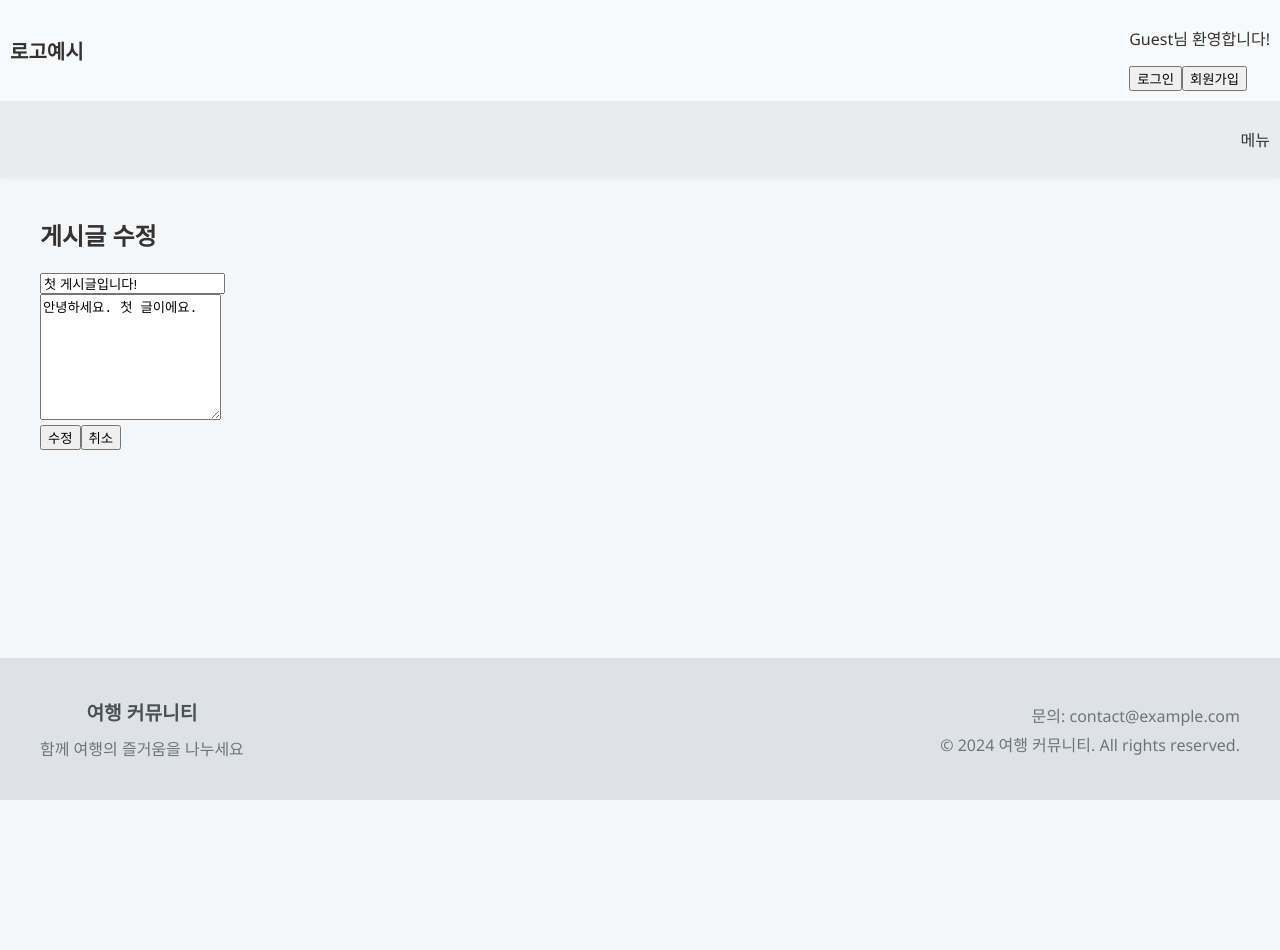
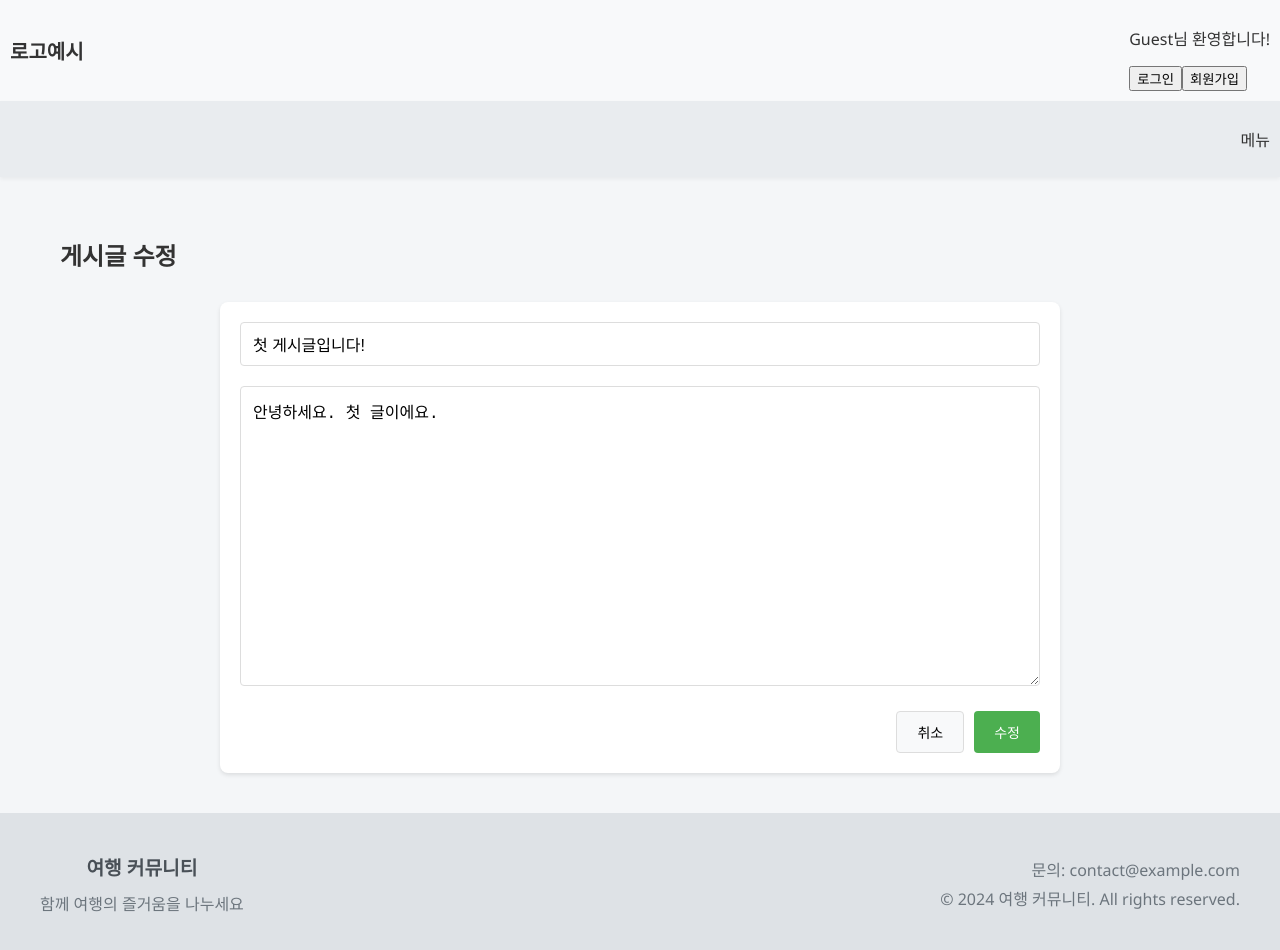
Before and after one commit to 6ReactTeamproject/test, a React (Vite) app: page /edit/1 in a window 1280 px wide. Shown: the top 950 px of the page. Before the commit the page ends 800 px from the top, so only its background shows below. Built offline with nearby package versions, Linux system fonts and the light colour scheme; data requests are answered from the project's data file.

Commit message:
게시글 수정/삭제 css

```diff
--- a/db.json
+++ b/db.json
@@ -19,7 +19,7 @@
       "authorId": "4",
       "name": "김성민",
       "profileImage": "사진링크",
-      "introduction": "추가설명"
+      "introduction": "추가설명ㅠㅘㅏ"
     },
     {
       "id": "4",
@@ -104,7 +104,7 @@
       "title": "첫 게시글입니다!",
       "content": "안녕하세요. 첫 글이에요.",
       "createdAt": "2025-05-22",
-      "views": 83
+      "views": 87
     },
     {
       "id": "2",
@@ -120,7 +120,7 @@
       "title": "안녕하세요",
       "content": "처음 달아봐요",
       "createdAt": "2025-05-23",
-      "views": 6
+      "views": 8
     },
     {
       "id": "4",
@@ -144,7 +144,7 @@
       "title": "김성민",
       "content": "김성민",
       "createdAt": "2025-05-23",
-      "views": 3
+      "views": 5
     },
     {
       "id": "1748340648348",
@@ -201,10 +201,11 @@
       "postId": 1,
       "userId": 4,
       "text": "축하드립니다!",
-      "likes": 3,
+      "likes": 4,
       "createdAt": "2025-05-22",
       "likedUserIds": [
-        "1"
+        "1",
+        "4"
       ]
     },
     {
@@ -287,9 +288,22 @@
       "userId": "1",
       "text": "sasdfadsf",
       "createdAt": "2025-06-03T06:50:00.225Z",
-      "likes": 0,
-      "likedUserIds": [],
+      "likes": 1,
+      "likedUserIds": [
+        "4"
+      ],
       "id": "4k7KOLQ"
+    },
+    {
+      "text": "123",
+      "postId": "3",
+      "userId": "4",
+      "createdAt": "2025-06-12T07:26:18.936Z",
+      "likes": 1,
+      "likedUserIds": [
+        "4"
+      ],
+      "id": "DGk21DQ"
     }
   ],
   "users": [
--- a/src/components/Post/PostForm.jsx
+++ b/src/components/Post/PostForm.jsx
@@ -17,47 +17,86 @@ const PostForm = ({ post, setPost, onSubmit, id }) => {
           onSubmit();
         }
       }}
+      style={{
+        maxWidth: "800px",
+        margin: "0 auto",
+        padding: "20px",
+        backgroundColor: "#fff",
+        borderRadius: "8px",
+        boxShadow: "0 2px 4px rgba(0, 0, 0, 0.1)",
+      }}
     >
       <input
         type="text"
         name="title"
-        placeholder="제목"
+        placeholder="제목을 입력하세요"
         value={post.title}
         onChange={handleChange}
+        style={{
+          width: "100%",
+          padding: "12px",
+          marginBottom: "20px",
+          border: "1px solid #ddd",
+          borderRadius: "4px",
+          fontSize: "16px",
+          boxSizing: "border-box",
+        }}
       />
-      <br />
       <textarea
         name="content"
-        placeholder="내용"
+        placeholder="내용을 입력하세요"
         value={post.content}
         onChange={handleChange}
+        style={{
+          width: "100%",
+          minHeight: "300px",
+          padding: "12px",
+          marginBottom: "20px",
+          border: "1px solid #ddd",
+          borderRadius: "4px",
+          fontSize: "16px",
+          resize: "vertical",
+          boxSizing: "border-box",
+        }}
       />
-      <br />
-      {id ? (
-        <>
-          <button type="submit">수정</button>
+      <div
+        style={{
+          display: "flex",
+          gap: "10px",
+          justifyContent: "flex-end",
+        }}
+      >
         <button
           type="button"
-            onClick={() => {
-              nav(-1);
+          onClick={() => nav(-1)}
+          style={{
+            padding: "10px 20px",
+            border: "1px solid #ddd",
+            borderRadius: "4px",
+            backgroundColor: "#f8f9fa",
+            cursor: "pointer",
+            fontSize: "14px",
+            transition: "background-color 0.2s",
           }}
         >
           취소
         </button>
-        </>
-      ) : (
-        <>
-          <button type="submit">작성</button>
         <button
-            type="button"
-            onClick={() => {
-              nav(-1);
+          type="submit"
+          style={{
+            padding: "10px 20px",
+            border: "none",
+            borderRadius: "4px",
+            backgroundColor: "#4CAF50",
+            color: "white",
+            cursor: "pointer",
+            fontSize: "14px",
+            transition: "background-color 0.2s",
           }}
         >
-            취소
+          {id ? "수정" : "작성"}
         </button>
-        </>
-      )}
+      </div>
     </form>
   );
 };
--- a/src/components/Post/WritePost.jsx
+++ b/src/components/Post/WritePost.jsx
@@ -44,8 +44,23 @@ const WritePost = () => {
   };
 
   return (
-    <div>
-      <h2>{id ? "게시글 수정" : "새 글 작성"}</h2>
+    <div
+      style={{
+        maxWidth: "1200px",
+        margin: "0 auto",
+        padding: "20px",
+      }}
+    >
+      <h2
+        style={{
+          marginBottom: "30px",
+          fontSize: "24px",
+          fontWeight: "600",
+          color: "#333",
+        }}
+      >
+        {id ? "게시글 수정" : "새 글 작성"}
+      </h2>
       <PostForm post={post} setPost={setPost} onSubmit={handleSubmit} id={id} />
     </div>
   );
```
Lines whose indentation alone changed are shown as unchanged.
